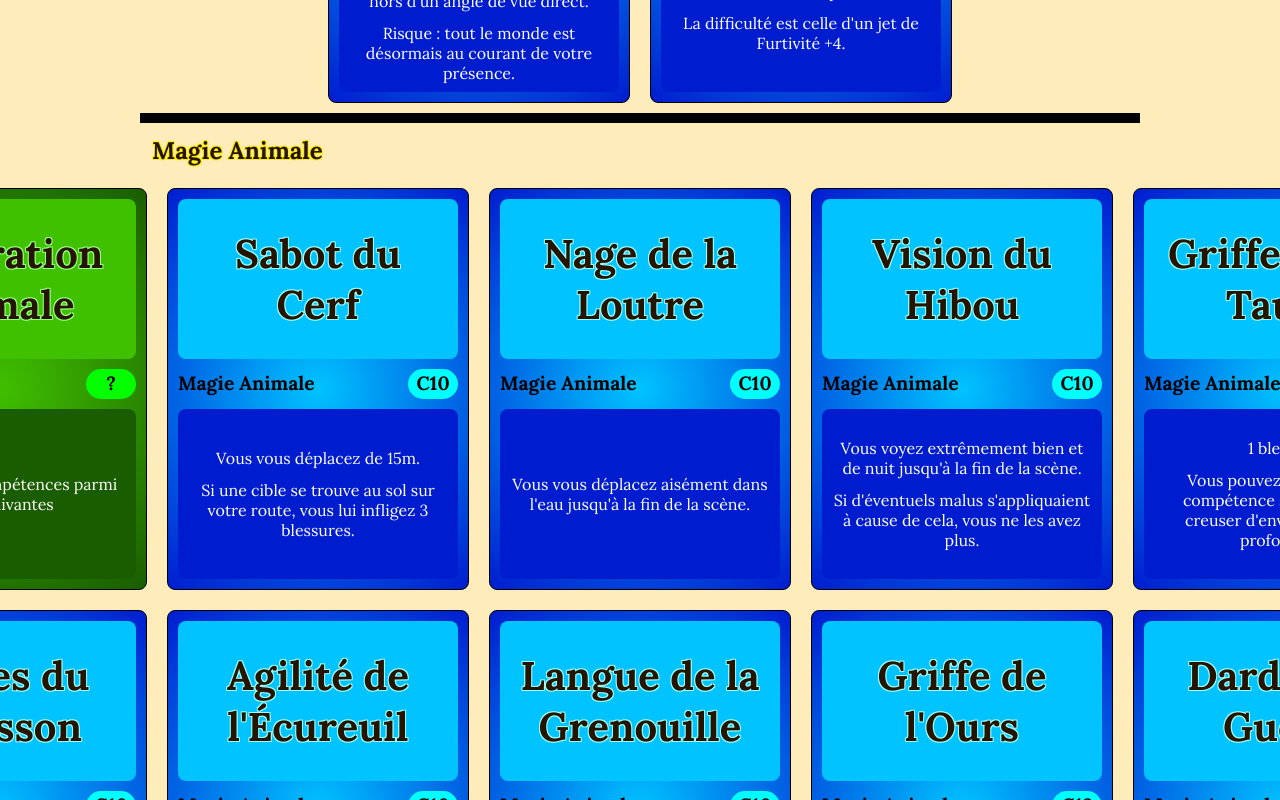
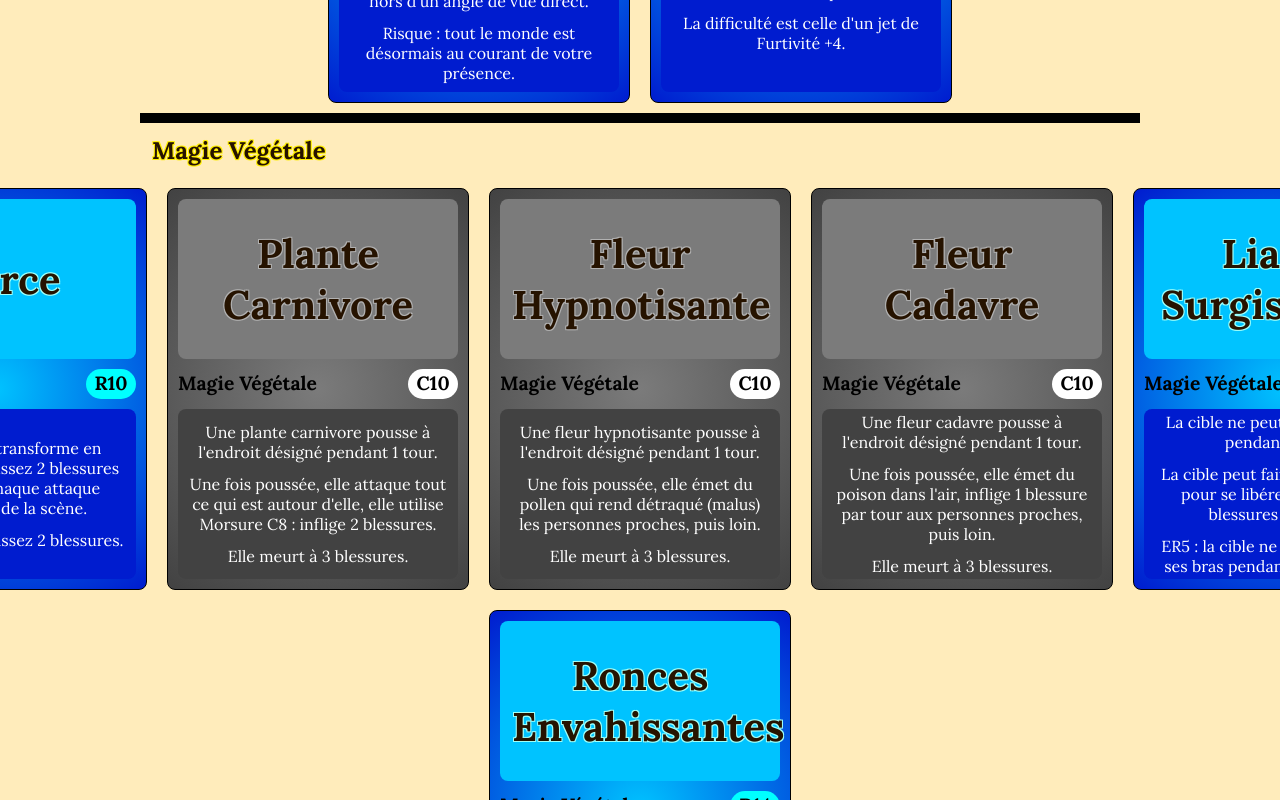
Before and after one commit to Sourdeval/Omnak, an Angular app: page /skills in a window 1280 px wide. Shown: the part 6400-7200 px from the top of the page. Built offline with nearby package versions, Linux system fonts and the light colour scheme.

Commit message:
[Way] v0.8

```diff
--- a/src/app/rules/rules.component.html
+++ b/src/app/rules/rules.component.html
@@ -157,7 +157,11 @@
 <h3>Santé</h3>
 
 <h6>Les dégâts infligés à n'importe quel être vivant se compte en blessures. <br> Un homme adulte normalement constitué
-    tombe K.O. à 8 blessures et meurt à 12 blessures.</h6>
+    tombe K.O. à 8 blessures et meurt à 12 blessures.<br>
+    Un repos avec des soins soigne de 6 blessures.<br>
+    Un repos long et réparateur soigne de 3 blessures.<br>
+    Un repos court soigne de 1 blessure.<br>
+</h6>
 
 <h3>Atouts de Armes Blanches</h3>
 
@@ -166,6 +170,14 @@
     Armes de Taille (hache) : Tranchante (inflige En Sang)<br>
     Armes Contondantes (marteau) : Ignore l’armure<br>
     Armes Légères (dague) : Discret<br>
+</h6>
+
+<h3>Contre des types de magie</h3>
+
+<h6>
+    Feu > Végétal<br>
+    Sable > Feu<br>
+    Eau > Feu<br>
 </h6>
 
 <h3>Furtivité</h3>
--- a/src/app/way/ways.ts
+++ b/src/app/way/ways.ts
@@ -76,12 +76,12 @@ export let ways: Way[] = [
     {
         id: "Cueilleur",
         name: "Cueilleur",
-        description: "La Nation Verte excelle pour créer potions, des poisons et autres produits de la Nature. C'est pour cela que la première tâche des recrues de son armée est de récolter les ressources nécessaires.",
+        description: "La Nation Verte excelle pour créer des potions, des poisons et autres produits de la Nature. C'est pour cela que la première tâche des recrues de son armée est de récolter les ressources nécessaires.",
         asset: "Récolte Sauvage",
         equipment: "Serpe (arme légère)",
         skills: [
             { name: "Entaille rapide", type: TypeSkill.ArmeLegere, difficulty: 'C10', effects: ['1 blessure'] },
-            { name: "Trouver des baies", type: TypeSkill.Aucun, difficulty: 'C8', effects: ['Prends une heure.', "Vous trouvez des baies qui permettent de nourir et soigner 1 blessure à chaque personne qui en mange."] },
+            { name: "Trouver des baies", type: TypeSkill.Aucun, difficulty: 'C8', effects: ['Prends une heure.', "Vous trouvez des baies qui permettent de nourrir et soigner 1 blessure à chaque personne qui en mange."] },
             { name: "Bandages de feuilles", type: TypeSkill.Aucun, difficulty: 'C8', effects: ['Vous faites un bandage de feuille à votre cible, qui peut être vous même.', "Soigne 2 blessures.", "Utilisable qu'une fois par jour sur une même cible.", "Peut servir d'action de Premiers Soins."] },
         ]
     },
@@ -112,13 +112,13 @@ export let ways: Way[] = [
     {
         id: "Druide",
         name: "Druide",
-        description: "",
-        asset: "",
+        description: "Les Druides de la Nation Verte sont des mages qui connaissent la Magie Végétale, utilisant les plantes.",
+        asset: "Photosynthèse : vous vous soignez d'une blessure par heure au soleil",
         equipment: "",
         skills: [
-            { name: "", type: TypeSkill.Aucun, difficulty: '', effects: [''] },
-            { name: "", type: TypeSkill.Aucun, difficulty: '', effects: [''] },
-            { name: "", type: TypeSkill.Aucun, difficulty: '', effects: [''] },
+            { name: "Lianes Surgissantes", type: TypeSkill.MagieVegetale, difficulty: 'C12', effects: ["La cible ne peut pas se déplacer pendant 3 tours", "La cible peut faire une action C14 pour se libérer, ou infliger 2 blessures aux lianes.", "ER5 : la cible ne peut plus utiliser ses bras pendant la même durée"] },
+            { name: "Ronces Envahissantes", type: TypeSkill.MagieVegetale, difficulty: 'R14', effects: ["À partir du point choisi, des ronces poussent, à chaqu'un de vos tours elles prennent plus de place. Vous choisissez quand les ronces doivent s'arrêter.", "Une cible qui touche les ronces subit 1 blessure, 2 blessures si elle veut les traverser.", "Risque : les ronces sont incontrôlables.", ''] },
+            { name: "Écorce", type: TypeSkill.MagieVegetale, difficulty: 'R10', effects: ["Votre peau se transforme en écorce, vous subissez 2 blessures de moins de chaque attaque jusqu'à la fin de la scène.", "Risque : Vous subissez 2 blessures."] },
         ]
     },
     {
@@ -206,7 +206,7 @@ export let ways: Way[] = [
         id: "PorteurObsidienne",
         name: "Porteur d'Obsidienne",
         description: "L'Obsidienne donne une résistance physique impressionnante. Leurs porteurs ne tombent jamais malades",
-        asset: "Solide : vos seuils de blessures sont augmentés de 4.",
+        asset: "Solide : vos seuils de blessures sont augmentés de 4",
         equipment: "",
         skills: [
             { name: "Concentration Noire", type: TypeSkill.Aucun, difficulty: 'R8', effects: ["Toutes les attaques jusqu'à votre prochain tour vous infligent une blessure de moins.", "Risque : malus pour se défendre"] },
@@ -242,7 +242,7 @@ export let ways: Way[] = [
         id: "PorteurTopaze",
         name: "Porteur de Topaze",
         description: "",
-        asset: "",
+        asset: "Réserve Solaire : une fois par jour, vous pouvez (sans utiliser une action) libérer la lumière solaire contenue dans votre Topaze. Il fait jour et chaud jusqu'à la fin de la scène.",
         equipment: "",
         skills: [
             { name: "", type: TypeSkill.Aucun, difficulty: '', effects: [''] },
@@ -407,6 +407,19 @@ export let ways: Way[] = [
             { idea: true, name: "Chute de Pierres", type: TypeSkill.MagieRoche, difficulty: '', effects: [""] },
             { idea: true, name: "Lithos kinésie", type: TypeSkill.MagieRoche, difficulty: 'C16', effects: ["Déplacer les roches, construisez ce que vous souhaitez.", "La difficulté peut varier de 14 à 18 suivant l'action."] },
         ]
-    }
+    },
+
+    {
+        id: "IdeesMagieVegetale",
+        name: "Idées de sorts pour la Magie Végétale",
+        description: "",
+        asset: "",
+        equipment: "",
+        skills: [
+            { idea: true, name: "Plante Carnivore", type: TypeSkill.MagieVegetale, difficulty: 'C10', effects: ["Une plante carnivore pousse à l'endroit désigné pendant 1 tour.", "Une fois poussée, elle attaque tout ce qui est autour d'elle, elle utilise Morsure C8 : inflige 2 blessures.", "Elle meurt à 3 blessures."] },
+            { idea: true, name: "Fleur Hypnotisante", type: TypeSkill.MagieVegetale, difficulty: 'C10', effects: ["Une fleur hypnotisante pousse à l'endroit désigné pendant 1 tour.", "Une fois poussée, elle émet du pollen qui rend détraqué (malus) les personnes proches, puis loin.", "Elle meurt à 3 blessures."] },
+            { idea: true, name: "Fleur Cadavre", type: TypeSkill.MagieVegetale, difficulty: 'C10', effects: ["Une fleur cadavre pousse à l'endroit désigné pendant 1 tour.", "Une fois poussée, elle émet du poison dans l'air, inflige 1 blessure par tour aux personnes proches, puis loin.", "Elle meurt à 3 blessures."] },
+        ]
+    },
     //#endregion
 ]
--- a/src/app/world/world.component.html
+++ b/src/app/world/world.component.html
@@ -64,3 +64,8 @@
     La Nation Rouge est au plus proche d'un volcan, la Nation Verte vit dans une profonde forêt, la Nation Sable dans un
     désert aride et brûlant, ...
 </h6>
+
+<h4>Technologie</h4>
+
+<h6>Médiévale. On peut imaginer quelques évolutions dûes à la magie, mais elles ne concernent pas toute la population.
+</h6>
--- a/src/core/way.core.ts
+++ b/src/core/way.core.ts
@@ -31,6 +31,8 @@ export enum TypeSkill {
     MagieRoche = "Magie des Roches",
     MagieSang = "Magie du Sang",
     MagieAnimale = "Magie Animale",
+    MagieVegetale = "Magie Végétale",
     Deplacement = "Déplacement",
     Furtivité = "Furtivité",
+    Apothicaire = "Apothicaire",
 }
```
